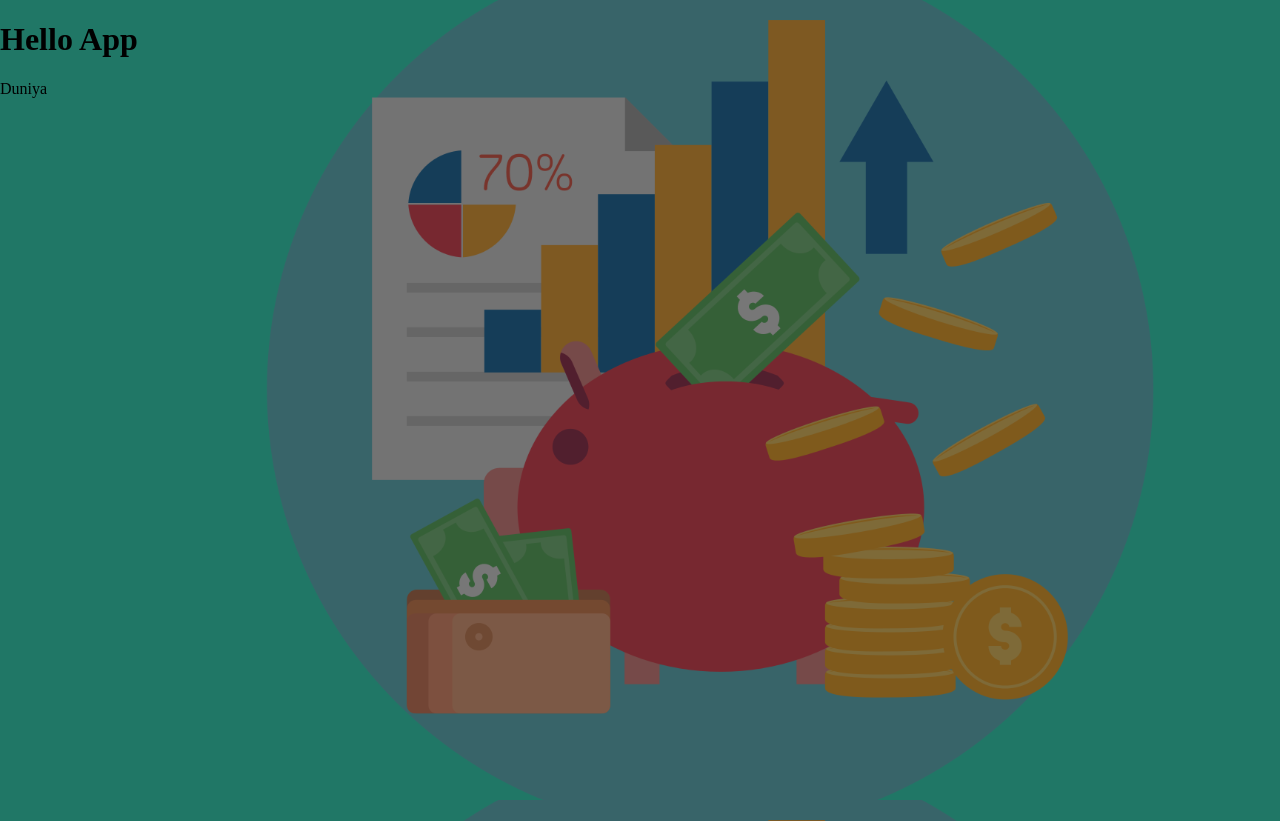
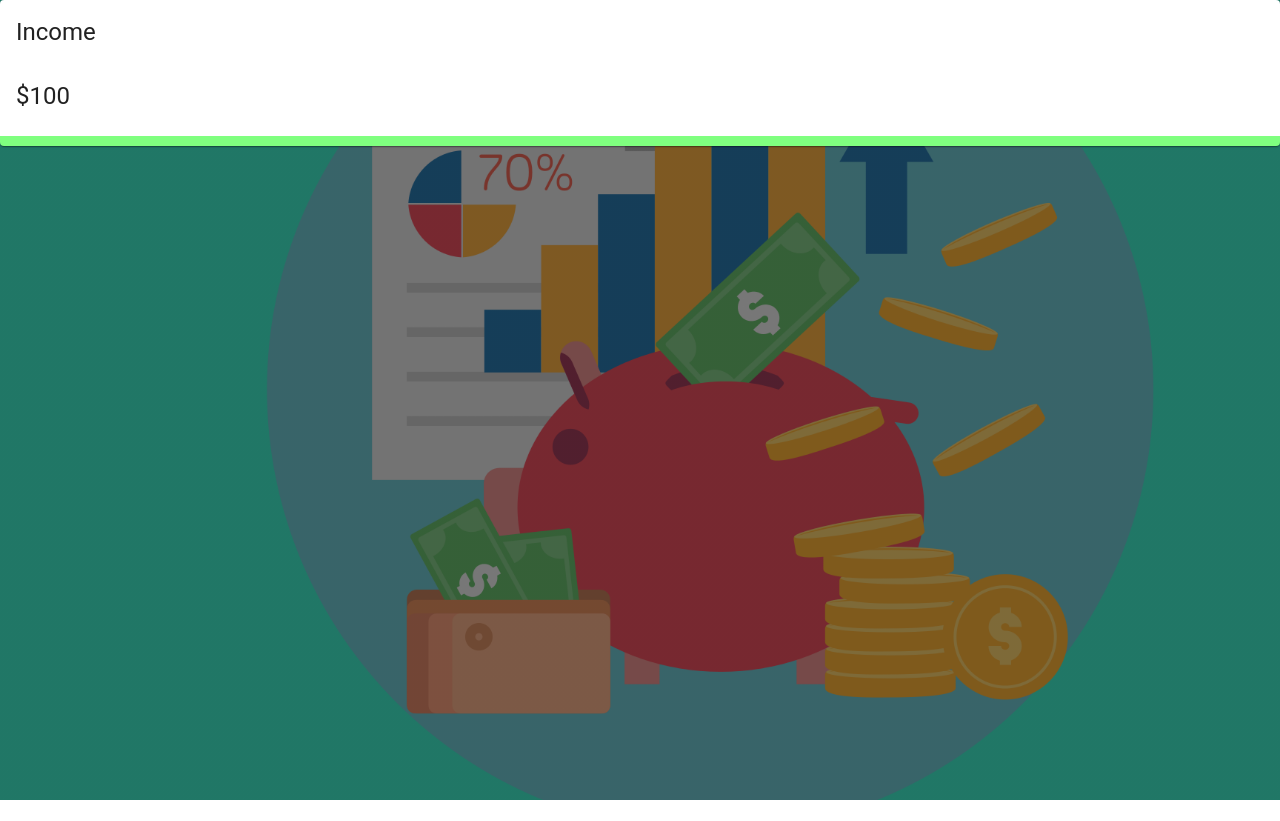
Before and after one commit to dipscoder/ExpenseTracker, a React (Create React App) app: page / in a window 1280 px wide. After the commit the page ends 800 px from the top, so only its background shows below. Built offline with nearby package versions, Linux system fonts and the light colour scheme.

Commit message:
Add detail components and Add material-ui styles to it

```diff
--- a/src/App.js
+++ b/src/App.js
@@ -1,10 +1,10 @@
 import React from 'react'
+import Details from './components/details/Details'
 
 function App() {
     return (
         <div>
-            <h1>Hello App</h1>
-            Duniya
+            <Details />
         </div>
     )
 }
--- /dev/null
+++ b/src/components/details/Details.jsx
@@ -0,0 +1,21 @@
+import React from 'react'
+import { Card, CardHeader, CardContent, Typography } from "@material-ui/core";
+import { Doughnut } from "react-chartjs-2";
+
+import useStyles from "./styles"
+
+function Details() {
+    const classes = useStyles()
+
+    return (
+        <Card className={classes.income}>
+            <CardHeader title="Income" />
+            <CardContent>
+                <Typography variant="h5">$100</Typography>
+                {/* <Doughnut data="DATA" /> */}
+            </CardContent>
+        </Card>
+    )
+}
+
+export default Details
--- /dev/null
+++ b/src/components/details/styles.js
@@ -0,0 +1,10 @@
+import { makeStyles } from "@material-ui/core";
+
+export default makeStyles(() => ({
+    income: {
+        borderBottom: '10px solid rgba(0,255,0,0.5)',
+    },
+    expense: {
+        borderBottom: '10px solid rgba(255,0,0,0.5)',
+    }
+}))
```
Also changed, not shown: 1 other file (tests, documents, lock files or other folders).
